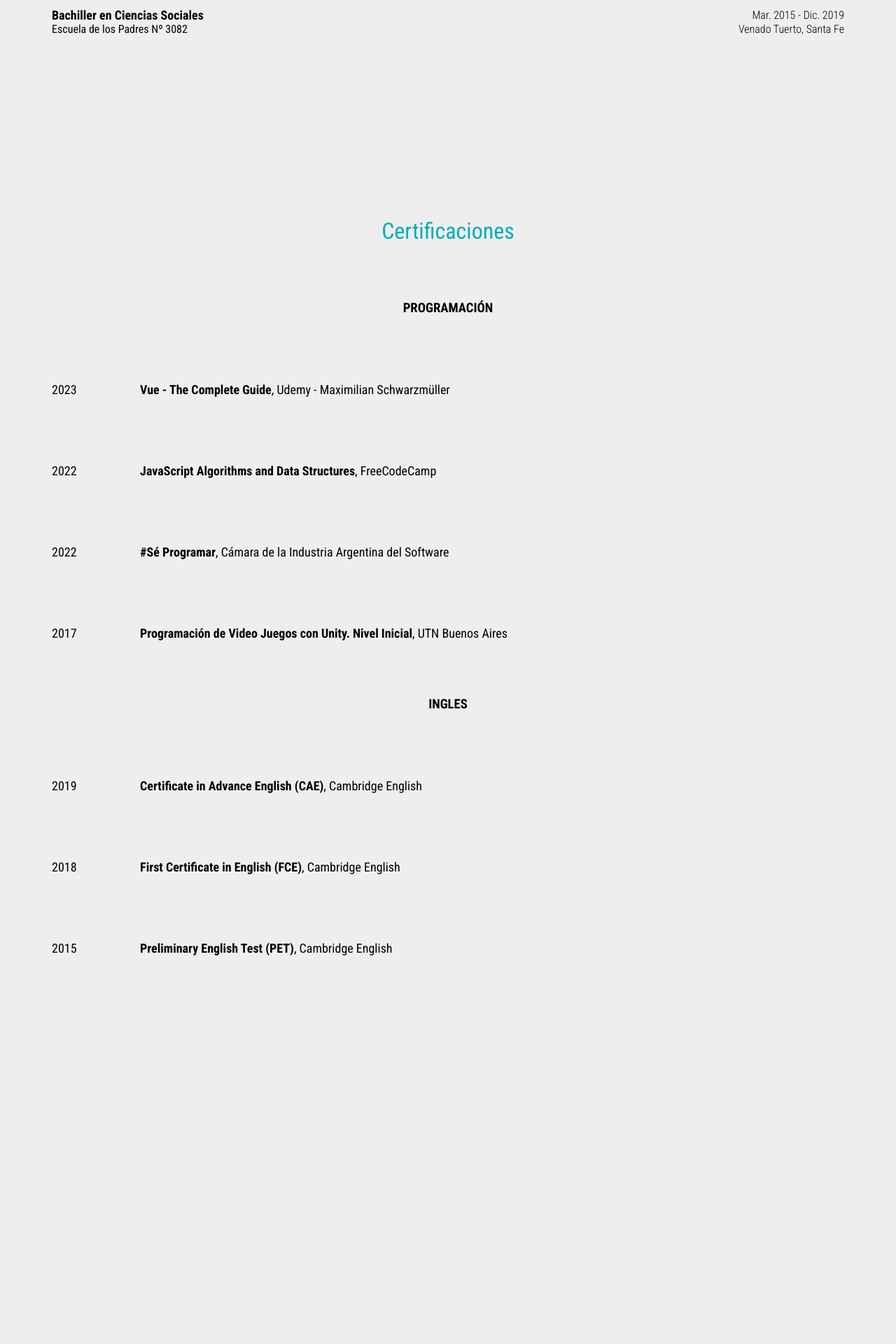
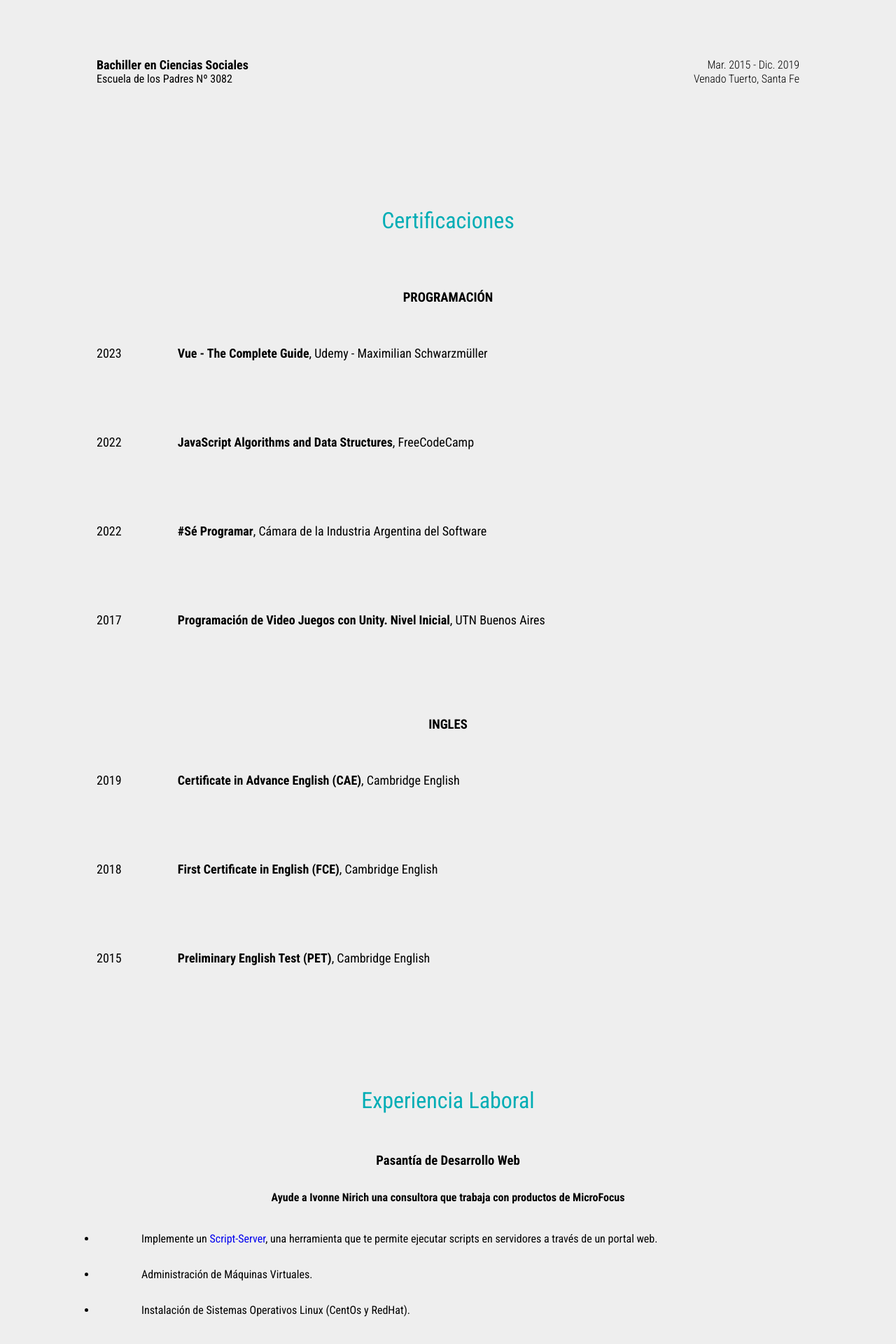
Before and after one commit to laucha54321/mi-pagina, a Vue app: page / in a window 1280 px wide. Shown: the part 856-2776 px from the top of the page at 70% size. Before the commit the page ends 2471 px from the top, so only its background shows below. Built offline with nearby package versions, Linux system fonts and the light colour scheme.

Commit message:
titleSubItem es nuevo y agregue links y animacion a los yearTitle

```diff
--- a/src/App.vue
+++ b/src/App.vue
@@ -17,6 +17,14 @@ https://colorhunt.co/palette/222831393e4600adb5eeeeee */
   list-style: none;
   text-decoration: none;
   font-family: 'Roboto Condensed', sans-serif;
+}
+li{
+  list-style:disc;
+  font-weight: light;
+  padding-top: 2vh;
+  padding-bottom: 2vh;
+  padding-left: 5vw;
+  padding-right: 5vw;
 }
 h2{
   margin-top: 20px;
--- /dev/null
+++ b/src/components/titleSubItem.vue
@@ -0,0 +1,33 @@
+<template>
+    <div class="title-sub-item">
+        <h3>Pasantía de Desarrollo Web</h3>
+        <h4>Ayude a Ivonne Nirich una consultora que trabaja con productos de MicroFocus</h4>
+        <ul>
+            <li>Implemente un <a href="https://github.com/bugy/script-server" target="_blank">Script-Server</a>, una herramienta que te permite ejecutar scripts en servidores a
+través de un portal web.</li>
+            <li>Administración de Máquinas Virtuales.</li>
+            <li>Instalación de Sistemas Operativos Linux (CentOs y RedHat).</li>
+        </ul>
+    </div>
+</template>
+<style scoped>
+.title-sub-item{
+    padding-top: 6vh;
+    padding-bottom: 6vh;
+    padding-left: 5vw;
+    padding-right: 5vw;
+}
+h3{
+    padding-top: 1vh;
+    padding-bottom: 1vh;
+}
+h4{
+    text-align: center;
+
+    padding-top: 3vh;
+    padding-bottom: 3vh;
+}
+li{
+    list-style:disc;
+}
+</style>
--- a/src/components/titleYearPlace.vue
+++ b/src/components/titleYearPlace.vue
@@ -12,8 +12,8 @@
 </template>
 <style scoped>
 .title-year-container{
-    margin-top: 15px;
-    padding-top: 10vh;
+    padding-top: 6vh;
+    padding-bottom: 6vh;
     padding-left: 5vw;
     padding-right: 5vw;
 }
--- a/src/components/yearTitle.vue
+++ b/src/components/yearTitle.vue
@@ -1,9 +1,9 @@
 <template>
     <div>
-        <div class="year-title">
+        <a :href="links" target="_blank" class="year-title">
             <p><slot name="year"></slot></p>
-            <a :href="links" target="_blank" class="main"><b><slot name="title"></slot></b>, <slot name="institution"></slot></a>
-        </div>
+            <div  class="main"><b><slot name="title"></slot></b>, <slot name="institution"></slot></div>
+        </a>
     </div>
 </template>
 <script>
@@ -19,8 +19,8 @@ export default{
     display: flex;
     font-size: large;
 
-    margin-top: 15px;
-    padding-top: 10vh;
+    padding-top: 6vh;
+    padding-bottom: 6vh;
     padding-left: 5vw;
     padding-right: 5vw;
 
@@ -29,6 +29,10 @@ a{
     text-decoration: none;
     color: black;
 }
+a:hover{
+    background-color: #00ADB5;
+    color:#EEEEEE;
+}
 .main{
     font-weight: light;
     padding-left: 8%;
--- a/src/views/HomeView.vue
+++ b/src/views/HomeView.vue
@@ -1,7 +1,7 @@
 <template>
   <div class="home">
     <the-header></the-header>
-    <div class="container">
+    <div class="container" v-motion-slide-bottom>
       <h2>Sobre Mí</h2>
         <p> Nací el 25 de Julio de 2001. Viví en Venado Tuerto hasta los 18, cuando decidí que iba a continuar estudiando ingeniería en Sistemas de la información en la Universidad Tecnológica Nacional en Rosario.</p>
         <p>Estoy buscando enfrentarme a nuevos desafíos y aprender nuevas tecnologías. Puedo resolver problemas complejos en una manera autónoma, aprovechando mi nivel de Ingles y mi habilidad para usar Google. </p>
@@ -24,15 +24,20 @@
         <template v-slot:institution>{{ el.institution }}</template>
       </year-certification>
       <h3>INGLES</h3>
-      <year-certification v-for="el in certificacionI" v-motion-slide-visible-once-bottom>
+      <year-certification v-for="el in certificacionI" :key="el.title" :links="el.links" v-motion-slide-visible-once-bottom>
         <template v-slot:title>{{el.title}}</template>
         <template v-slot:year>{{ el.year }}</template>
         <template v-slot:institution>{{ el.institution }}</template>
       </year-certification>
     </div>
+    <div class="container">
+      <h2>Experiencia Laboral</h2>
+      <title-sub-item v-motion-slide-visible-once-bottom></title-sub-item>
+    </div>
   </div>
 </template>
 <script>
+import titleSubItem from '@/components/titleSubItem.vue'
 import TheHeader from '../components/TheHeader.vue'
 import titleYearPlace from '../components/titleYearPlace.vue'
 import yearCertification from '../components/yearTitle.vue'
@@ -40,7 +45,8 @@ export default{
   components:{
     TheHeader,
     titleYearPlace,
-    yearCertification
+    yearCertification,
+    titleSubItem
   },
   data(){
     return{
@@ -96,18 +102,20 @@ export default{
           title:'Certificate in Advance English (CAE)',
           year:'2019',
           institution:'Cambridge English',
-
+          links:'https://drive.google.com/file/d/17sxpSLsklXX5iDnEAujHyta7vhIWB9sp/view?usp=share_link'
         },
         {
           title:'First Certificate in English (FCE)',
           year:'2018',
           institution:'Cambridge English',
+          links:'https://drive.google.com/file/d/1uP0Vllg9LM8zbeKM_ghnLoLI44dztHjl/view?usp=share_link'
 
         },
         {
           title:'Preliminary English Test (PET)',
           year:'2015',
           institution:'Cambridge English',
+          links:'https://drive.google.com/file/d/1JhKDkrs2k0XSasJJYn87nSlu1xwxU9c6/view?usp=share_link'
 
         },
       ]
@@ -119,11 +127,18 @@ export default{
 <style scoped>
 p{
   font-weight: light;
+  padding-top: 6vh;
+  padding-bottom: 6vh;
+  padding-left: 5vw;
+  padding-right: 5vw;
 }
 .break{
   padding-top: 20vh;
 }
 .container{
-  padding-bottom: 30vh;
+  padding-top: 6vh;
+  padding-bottom: 6vh;
+  padding-left: 5vw;
+  padding-right: 5vw;
 }
 </style>
```
